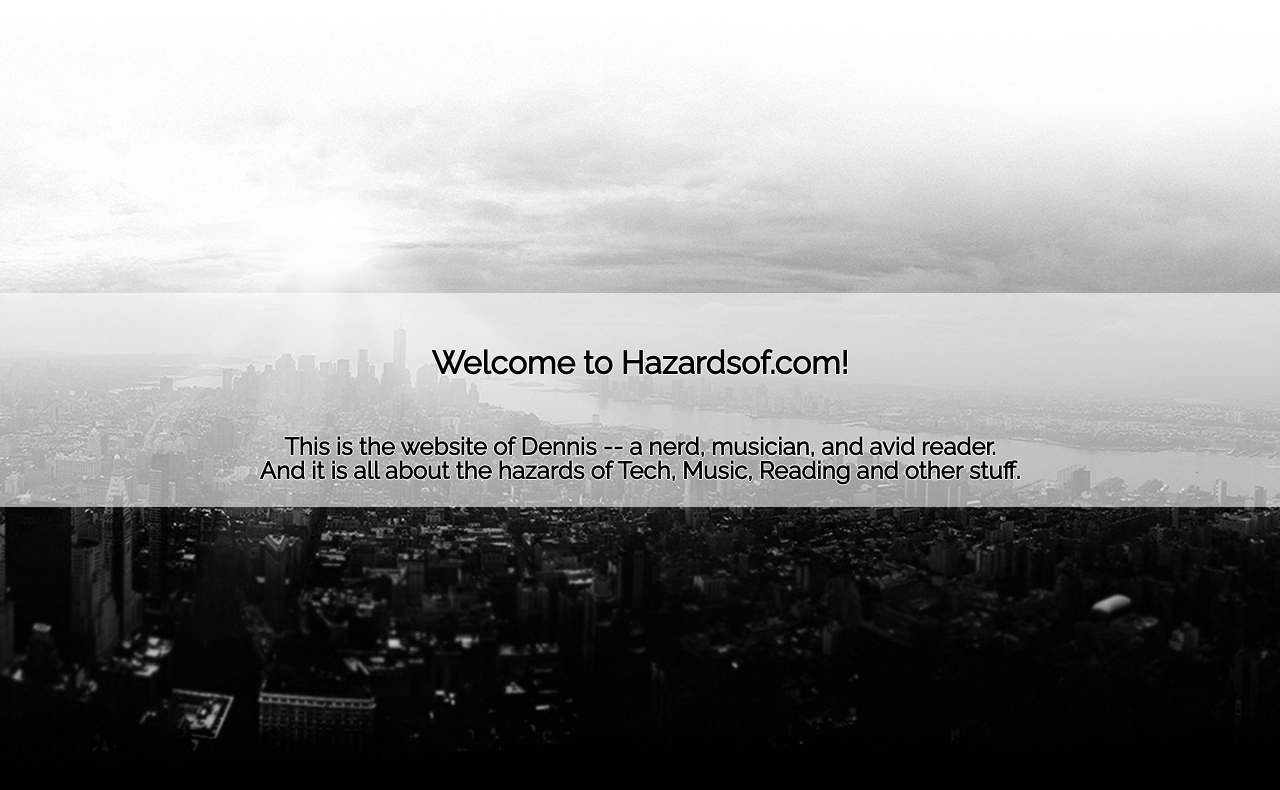
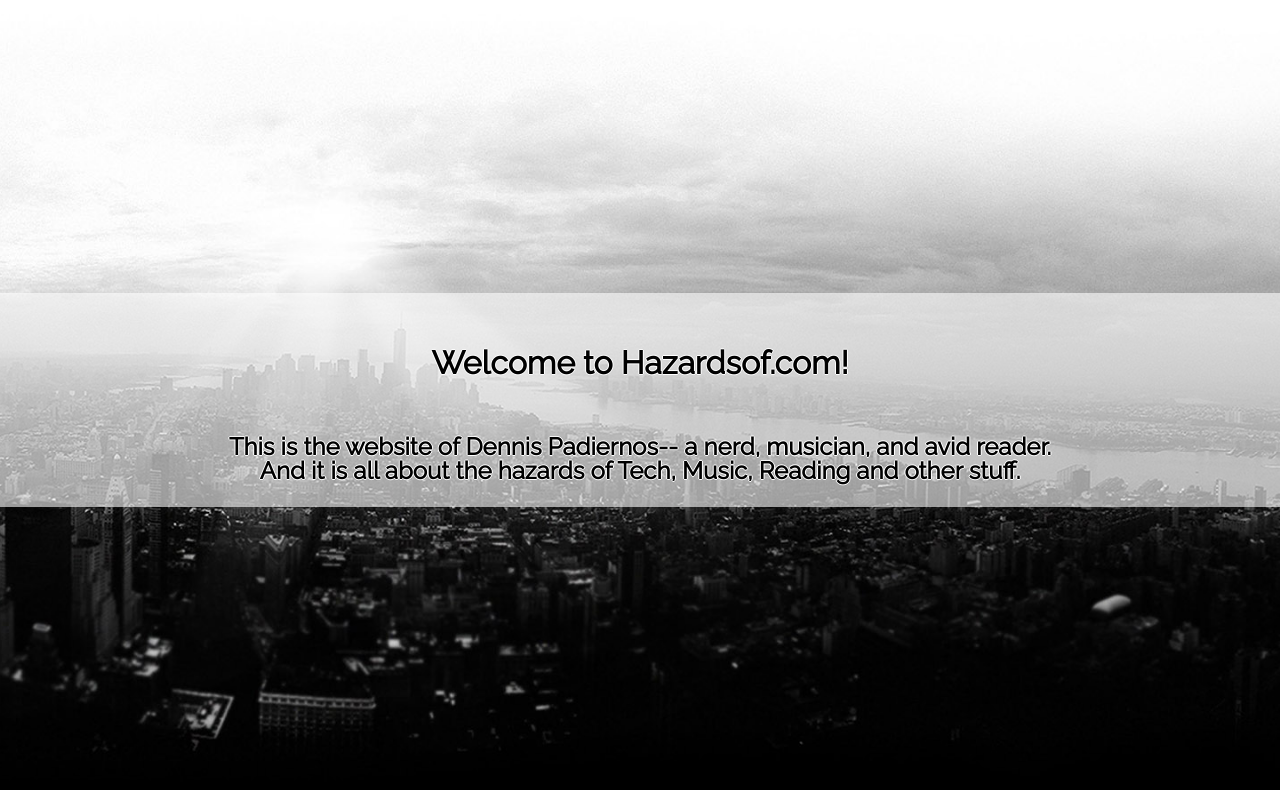
Before and after one commit to depadiernos/hazardsof, a plain HTML site: page index.html in a window 1280 px wide. Drawn offline with Linux system fonts and the light colour scheme.

Commit message:
Add my last name

```diff
--- a/index.html
+++ b/index.html
@@ -10,7 +10,7 @@
 		<div class="header">
       <div class="brand">
 				<h1>Welcome to Hazardsof.com!</h1>
-				<h3>This is the website of Dennis -- a nerd, musician, and avid reader. <br> And it is all about the hazards of Tech, Music, Reading and other stuff.</h3>
+				<h3>This is the website of Dennis Padiernos-- a nerd, musician, and avid reader. <br> And it is all about the hazards of Tech, Music, Reading and other stuff.</h3>
 			</div>
 		</div>
   </body>
```
